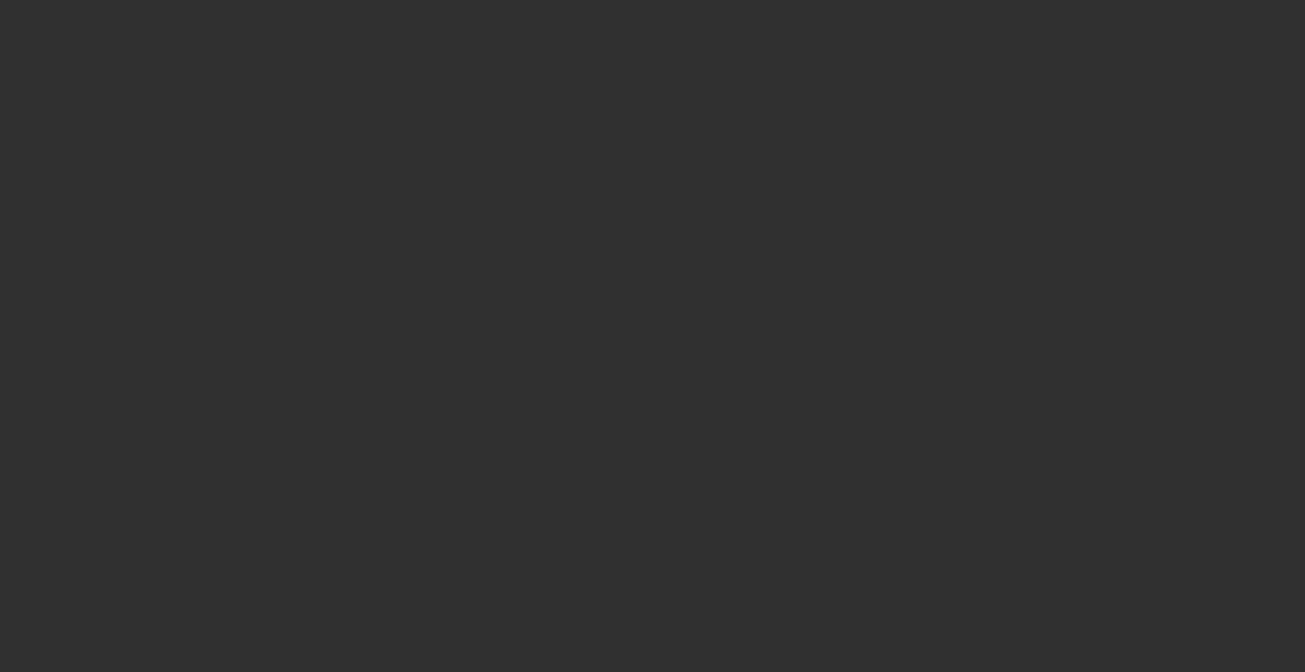
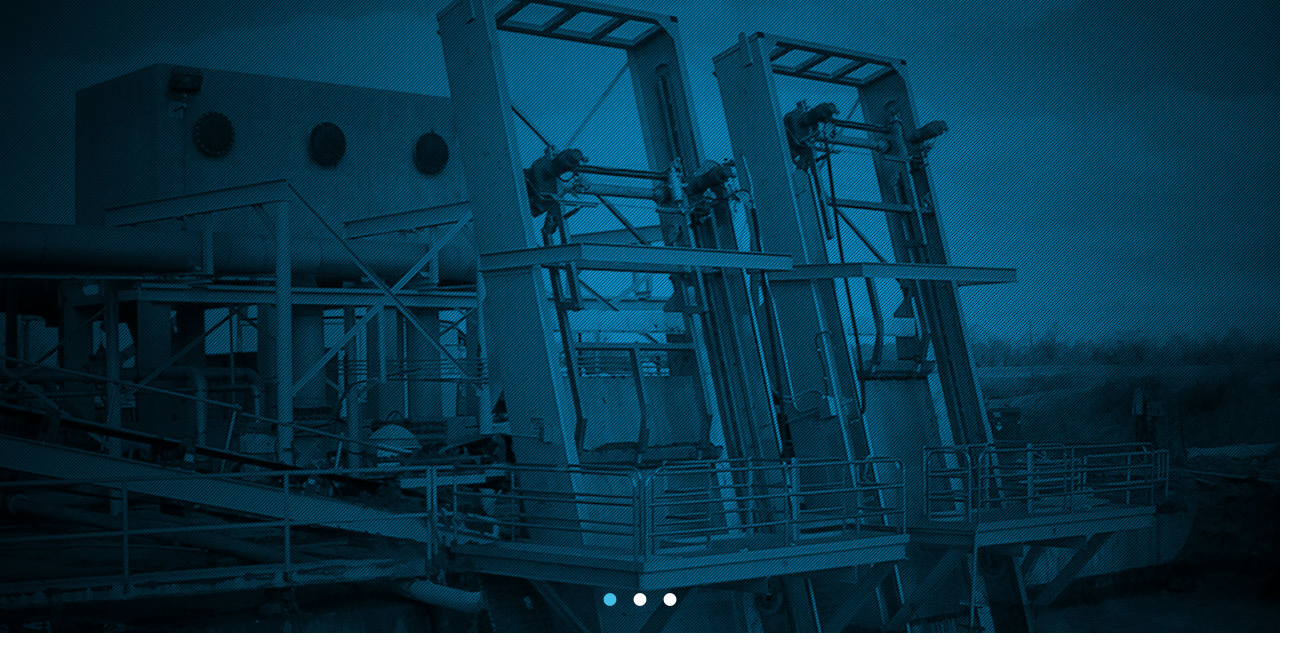
Before and after one commit to tingdeng86/vulcan_project, a React (Create React App) app: page / in a window 1280 px wide. Shown: the top 672 px of the page, 1305 px wide, since content can reach past the window. Built offline with nearby package versions, Linux system fonts and the light colour scheme.

Commit message:
add slider component

```diff
--- a/package.json
+++ b/package.json
@@ -6,9 +6,11 @@
     "@testing-library/jest-dom": "^5.16.2",
     "@testing-library/react": "^12.1.3",
     "@testing-library/user-event": "^13.5.0",
+    "jquery": "^3.6.0",
     "react": "^17.0.2",
     "react-dom": "^17.0.2",
     "react-scripts": "5.0.0",
+    "react-slick": "^0.28.1",
     "web-vitals": "^2.1.4"
   },
   "scripts": {
--- a/public/index.html
+++ b/public/index.html
@@ -1,15 +1,17 @@
 <!DOCTYPE html>
 <html lang="en">
+
 <head>
   <meta charset="utf-8" />
   <link rel="icon" href="%PUBLIC_URL%/favicon.ico" />
   <meta name="viewport" content="width=device-width, initial-scale=1" />
   <meta name="theme-color" content="#000000" />
-    <meta
-      name="description"
-      content="Web site created using create-react-app"
-    />
+  <meta name="description" content="Web site created using create-react-app" />
   <link rel="apple-touch-icon" href="%PUBLIC_URL%/logo192.png" />
+  <link rel="stylesheet" type="text/css" charset="UTF-8"
+    href="https://cdnjs.cloudflare.com/ajax/libs/slick-carousel/1.6.0/slick.min.css" />
+  <link rel="stylesheet" type="text/css"
+    href="https://cdnjs.cloudflare.com/ajax/libs/slick-carousel/1.6.0/slick-theme.min.css" />
   <!--
       manifest.json provides metadata used when your web app is installed on a
       user's mobile device or desktop. See https://developers.google.com/web/fundamentals/web-app-manifest/
@@ -26,6 +28,7 @@
     -->
   <title>React App</title>
 </head>
+
 <body>
   <noscript>You need to enable JavaScript to run this app.</noscript>
   <div id="root"></div>
@@ -40,4 +43,5 @@
       To create a production bundle, use `npm run build` or `yarn build`.
     -->
 </body>
+
 </html>
--- a/src/App.js
+++ b/src/App.js
@@ -1,8 +1,8 @@
-
+import HeaderSlider from "./components/HeaderSlider";
 function App() {
   return (
     <div className="wrapper">
-
+      <HeaderSlider/>
     </div>
   );
 }
--- /dev/null
+++ b/src/components/HeaderSlider.js
@@ -0,0 +1,36 @@
+import React from "react";
+import Slider from "react-slick";
+import slider01 from '../images/header-slider-img-01.jpg';
+import slider02 from '../images/header-slider-img-02.jpg';
+import slider03 from '../images/header-slider-img-03.jpg'
+
+function HeaderSlider() {
+  var settings = {
+    dots: true,
+    infinite: true,
+    fade: true,
+    slidesToShow: 1,
+    slidesToScroll: 1,
+    autoplay: true,
+    speed: 1000,
+    autoplaySpeed: 5000,
+  };
+
+  return (
+    <div className="slider-container">
+      <Slider {...settings}>
+        <div>
+          <img src={slider01} alt="" />
+        </div>
+        <div>
+          <img src={slider02} alt="" />
+        </div>
+        <div>
+          <img src={slider03} alt="" />
+        </div>
+      </Slider>
+    </div>
+  )
+}
+
+export default HeaderSlider;
--- /dev/null
+++ b/src/styles/components/_slider.scss
@@ -0,0 +1,25 @@
+@use '../utilities/variables' as *;
+@use '../utilities/mixins' as *;
+.slider-container{
+    padding: 0;
+    position: relative;
+    .slick-dots{
+        position: absolute;
+        bottom: em(30);
+        display: block;
+        width: 100%;
+        padding: 10;
+        margin: 0;
+        list-style: none;
+        text-align: center;
+        li button:before{
+            color: white;
+            font-size:15px;
+            opacity: 1;
+        }
+        li.slick-active button:before{
+            font-size:15px;
+            color:rgb(66, 190, 231);
+          }
+        }
+}
--- a/src/styles/components/_wrapper.scss
+++ b/src/styles/components/_wrapper.scss
@@ -2,7 +2,7 @@
 @use '../utilities/mixins' as *;
 
 .wrapper {
-    max-width: 860px;
+    // max-width: 860px;
     @include mc;
     background-color: $wrapper-bg-color;
 }
--- a/src/styles/styles.scss
+++ b/src/styles/styles.scss
@@ -12,6 +12,7 @@
 @use './components/table';
 @use './components/gallery';
 @use './components/footer';
+@use './components/_slider';
 // Google Fonts
 @import url('https://fonts.googleapis.com/icon?family=Material+Icons');
 @import url('https://fonts.googleapis.com/css2?family=EB+Garamond:ital,wght@0,400;0,600;1,400;1,600&family=Jost:ital,wght@0,300;0,600;1,300;1,600&display=swap');
--- a/src/styles/utilities/_variables.scss
+++ b/src/styles/utilities/_variables.scss
@@ -2,7 +2,7 @@
 
 // Colors
 $brand-color: #8540c5;
-$body-bg-color: #303030;
+$body-bg-color: white;
 $wrapper-bg-color: white;
 // Text Colors
 $text-color-dark: black;
```
Also changed, not shown: 1 other file (tests, documents, lock files or other folders). Lines whose indentation alone changed are shown as unchanged.
